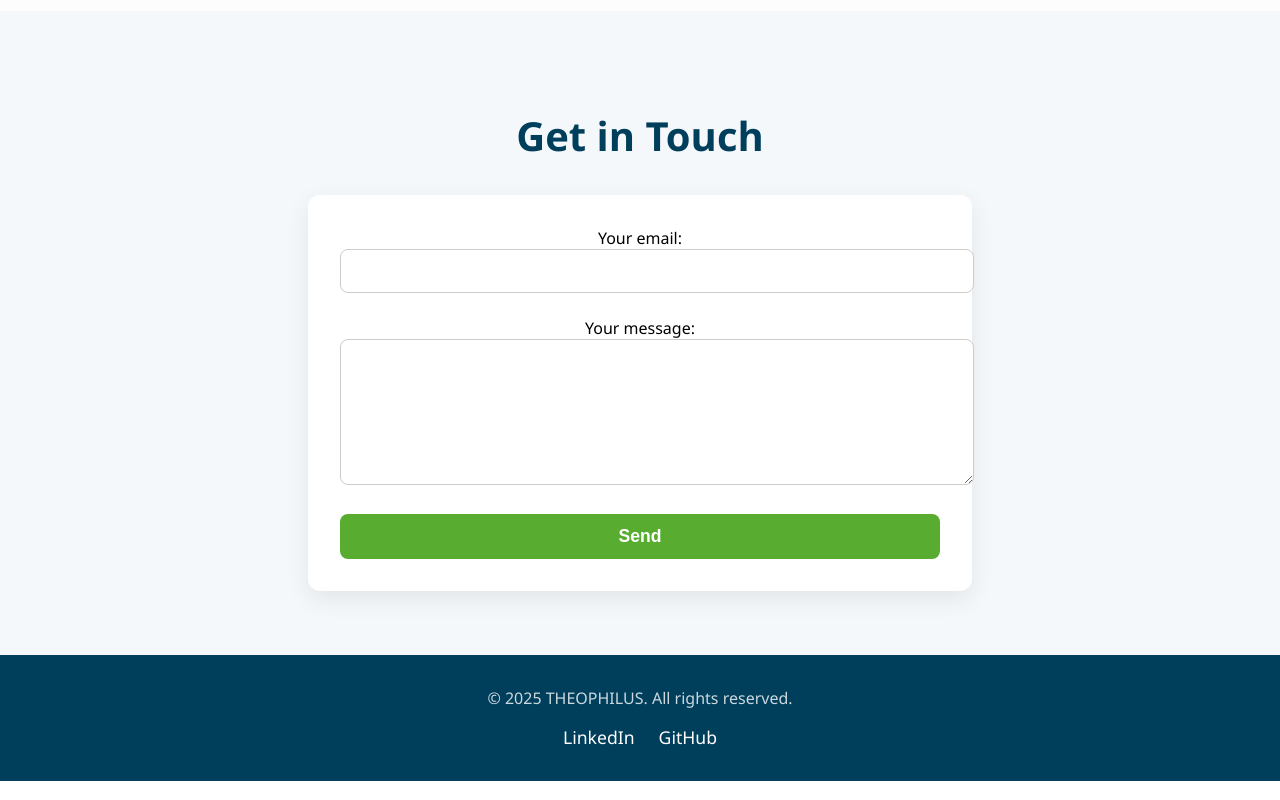
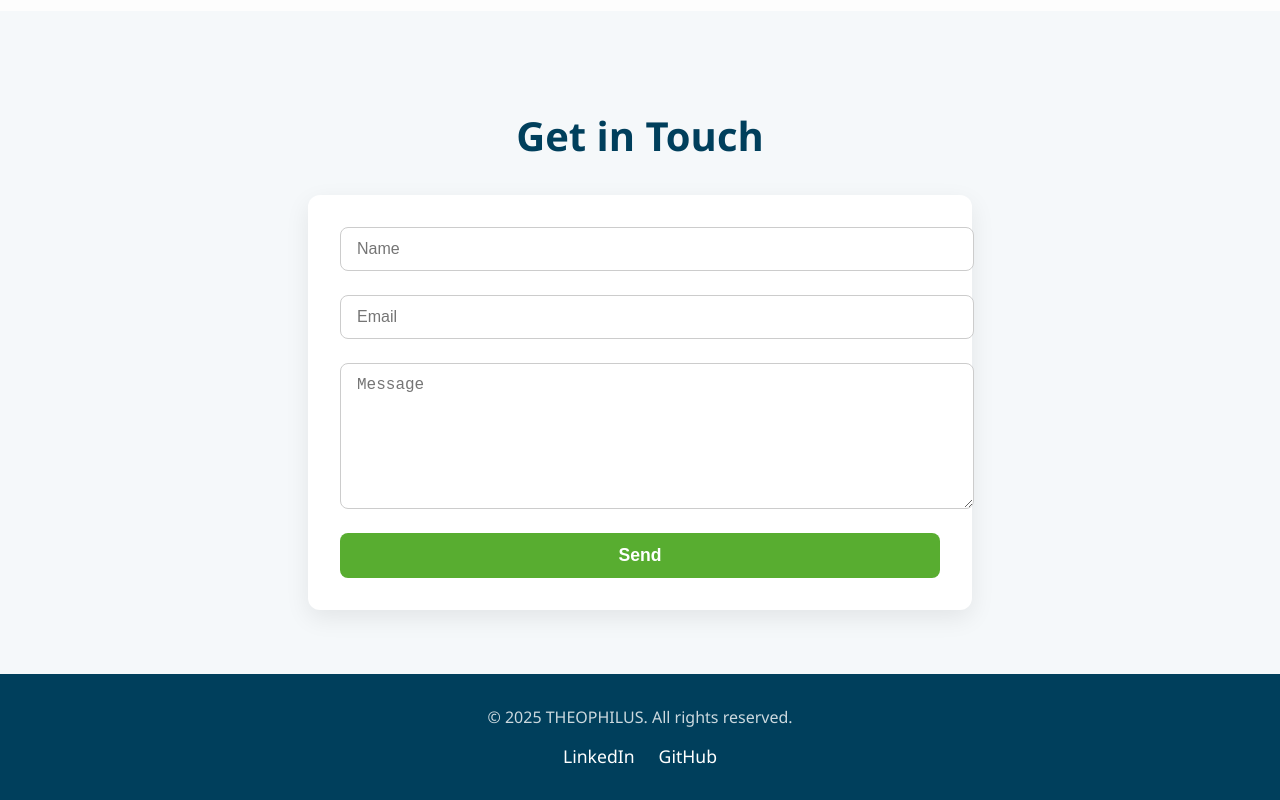
Before and after one commit to Emmyglobal/theo_portfolio, a React (Create React App) app in the folder theo-port/: page / in a window 1280 px wide. Shown: the part 1726-2526 px from the top of the page. Built offline with nearby package versions, Linux system fonts and the light colour scheme.

Commit message:
Email can now be sent

```diff
--- a/theo-port/src/components/Contacts.jsx
+++ b/theo-port/src/components/Contacts.jsx
@@ -2,20 +2,40 @@ import React from "react";
 import '../Contacts.css';
 
 function Contacts(){
+    const handleSubmit = async (e) => {
+        e.preventDefault();
+
+        const formData = {
+            name: e.target.name.value,
+            email: e.target.email.value,
+            message: e.target.message.value,
+        };
+
+
+        try {
+            const response = await fetch("http://localhost:5000/send-email", {
+                method: "POST",
+                headers: {
+                    "Content-Type": "application/json",
+                },
+                body: JSON.stringify(formData),
+            });
+            const result = await response.json();
+            alert(result.message);
+            e.target.reset();
+        } catch (err) {
+            alert("Failed to send message. Please try again!");
+        }
+    };
     return(
         <>
         <section id="contact" className="contacts">
             <h2>Get in Touch</h2>
-            <form action="https://formspree.io/f/xvgaogba" method="POST">
-                <label>
-                    <span>Your email:</span>
-                    <input type="email" name="email"/>
-                </label>
-                <label>
-                <span>Your message:</span>
-                    <textarea name="message"></textarea>
-                </label>
-                    <button type="submit">Send</button>
+            <form onSubmit={handleSubmit}>
+                <input type="text" name="name" placeholder="Name" required />
+                <input type="email" name="email" placeholder="Email" required />
+                <textarea name="message" placeholder="Message" required></textarea>
+                <button type="submit">Send</button>
             </form>
         </section>
         </>
```
